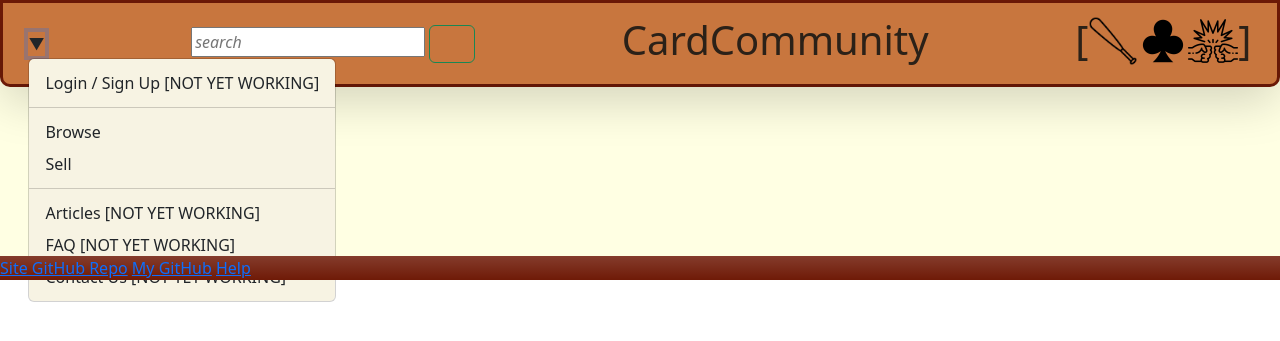
After one commit to evschl/CardSiteClass, a web app: file marketplace.html in a window 1280 px wide, after a click that opens the changed part. The commit adds this page. Shown: the top 341 px of the page. Run offline with its HTML, style and script files only (its server is not run), Linux system fonts and the light colour scheme.

Commit message:
Updated marketplace containers - added links and images

```diff
--- /dev/null
+++ b/marketplace.html
@@ -0,0 +1,70 @@
+<!DOCTYPE html>
+<html lang="en">
+    <head>
+        <meta charset="UTF-8">
+        <link rel="stylesheet" type="text/css" href="styles/index.css">
+        <link rel="preconnect" href="https://fonts.googleapis.com">
+        <link rel="preconnect" href="https://fonts.gstatic.com" crossorigin>
+        <link href="https://fonts.googleapis.com/css2?family=Montserrat:wght@500&display=swap" rel="stylesheet">
+        <link href="https://cdn.jsdelivr.net/npm/bootstrap@5.3.2/dist/css/bootstrap.min.css" rel="stylesheet" integrity="sha384-T3c6CoIi6uLrA9TneNEoa7RxnatzjcDSCmG1MXxSR1GAsXEV/Dwwykc2MPK8M2HN" crossorigin="anonymous">
+    </head>
+    <body>
+        <header>
+            <div class="shadow-lg navbar d-flex" id="headerNavContainer">
+                <div class="d-flex" id="navBtn">
+                    <div class="nav-item dropdown" id="arrowNavContainer">
+                        <a id="arrow" class="nav-link dropdown toggle" href="#" role="button" data-bs-toggle="dropdown" aria-expanded="false">
+                        ▼
+                        </a>
+                        <ul class="dropdown-menu" id="arrowDrop">
+                            <li><a class="dropdown-item" href="#">Login / Sign Up [NOT YET WORKING]</a></li>
+                            <li><hr class="dropdown-divider"></li>
+                            <li><a class="dropdown-item">Browse</a></li>
+                            <li><a class="dropdown-item" href="#">Sell</a></li>
+                            <li><hr class="dropdown-divider"></li>
+                            <li><a class="dropdown-item">Articles [NOT YET WORKING]</a></li>
+                            <li><a class="dropdown-item" href="#">FAQ [NOT YET WORKING]</a></li>
+                            <li><a class="dropdown-item" href="#">Contact Us [NOT YET WORKING]</a></li>
+                        </ul>
+                    </div>
+                </div>
+                <div class="d-flex" id="searchContainer">
+                    <form id="searchForm" name="searchForm" class="form-inline">
+                        <input id="searchForm" class="searchBtn" type="search" placeholder="search" aria-label="search">
+                        <button class="btn btn-outline-success my-2 my-sm-0" id="submitBtn" type="submit"><img id="searchImg" src="images/search.png" class="searchBtn"></button>
+                    </form>
+                </div>
+                <a href="index.html" id="homeBtn">
+                    <div class="d-flex" id="siteTitle">
+                        <h1>CardCommunity</h1>
+                    </div>
+                </a>
+                <div class="d-flex" id="logoContainer">
+                    <h1>[</h1>
+                    <a href="marketplace.html">
+                        <img id="headerImg" src="images/bat.png" class="imgSports">
+                    </a>
+                    <a href="marketplace.html">
+                        <img id="headerImg" src="images/clubs.png" class="imgPlaying">
+                    </a>
+                    <a href="marketplace.html">
+                        <img id="headerImg" src="images/clash.png" class="imgTCG">
+                    </a>
+                    <h1>]</h1>
+                </div>
+            </div>
+        </header>
+
+        <main>
+
+        </main>
+
+        <footer class="bg-gradient">
+            <a id="footLink" href="https://github.com/evschl/CardSiteClass">Site GitHub Repo</a>
+            <a id="footLink" href="https://github.com/evschl">My GitHub</a>
+            <ln></ln>
+            <a id="footLink" href="help.html">Help</a>
+        </footer>
+        <script defer src="https://cdn.jsdelivr.net/npm/bootstrap@5.3.2/dist/js/bootstrap.bundle.min.js" integrity="sha384-C6RzsynM9kWDrMNeT87bh95OGNyZPhcTNXj1NW7RuBCsyN/o0jlpcV8Qyq46cDfL" crossorigin="anonymous"></script>
+    </body>
+</html>
--- a/styles/index.css
+++ b/styles/index.css
@@ -79,6 +79,10 @@ footer {
     gap: 5%;
 }
 
+#marketplaceText {
+    text-align: center;
+}
+
 #articleHomeContainer {
     display: flex;
     flex-flow: row wrap;
@@ -87,13 +91,14 @@ footer {
 
 #magicMarket, #sportMarket, #playingCardMarket {
     display: flex;
-    flex-flow: row wrap;
+    flex-flow: column wrap;
     width: 30%;
+    align-items: center;
 }
 
 #magicArticle, #sportArticle, #playingArticle {
     display: flex;
-    flex-flow: row wrap;
+    flex-flow: column wrap;
     width: 50%;
     gap: 5%;
     padding-bottom: 5%;
@@ -111,6 +116,11 @@ footer {
 #searchImg {
     width: 20px;
     height: 0px;
+}
+
+#marketplaceImg {
+    width: 100px;
+    height: 100px;
 }
 
 .faqCards {
```
Also changed, not shown: index.html (+26 -12 lines), sellpage.html (+70 -0 lines).
